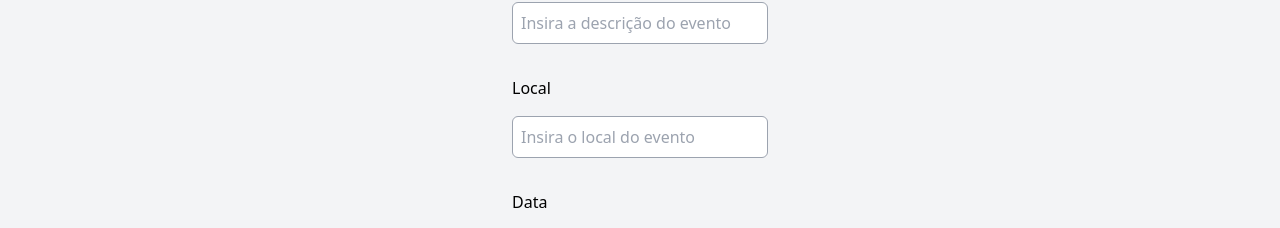
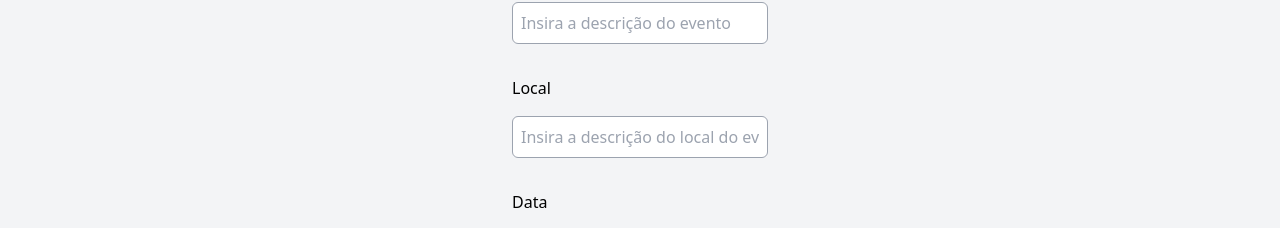
Before and after one commit to Yamazaki-Khaio/Cometa-Ingresso, a Next.js app in the folder ingressoscometa/: page /cadastro_evento in a window 1280 px wide. Shown: the part 328-556 px from the top of the page. Built offline with nearby package versions, Linux system fonts and the light colour scheme.

Commit message:
Modificando CampoEventoData

```diff
--- a/ingressoscometa/src/components/Cadastro_Evento.tsx
+++ b/ingressoscometa/src/components/Cadastro_Evento.tsx
@@ -10,6 +10,7 @@ import Message from "./Mensagem";
 import { FormEventHandler, useState } from "react";
 import { signIn} from "next-auth/react";import handler from "@/pages/api/evento";
 import { Input } from "postcss";
+import CampoLocalEvento from "./CampoLocalEvento";
 
 export default function CadastroEvento() {
     const [formData, setformData] = useState({
@@ -56,7 +57,7 @@ return(
             <form onSubmit={handle}>
             <CampoNomeEvento/>
             <CampoDescricaoEvento/>
-            <CampoLocal />
+            <CampoLocalEvento />
             <CampoDataEvento/>
             <CampoHorarioEvento/>
             <CampoPerfilEvento/>
--- a/ingressoscometa/src/components/CampoDataEvento.tsx
+++ b/ingressoscometa/src/components/CampoDataEvento.tsx
@@ -1,16 +1,22 @@
 import { useState } from "react";
 
 export default function CampoDataEvento(props: any) {
+  const [dataEvento, setDataEvento] = useState("");
+  function handleDataEventoChange(event: React.ChangeEvent<HTMLInputElement>){//Modifica o valor do nome do evento
+    setDataEvento(event.target.value);
+  }
   return (
     <div className="flex flex-col gap-4">
       <label htmlFor="data">Data</label>
       <input
+        value={dataEvento}
         type="date"
         name="data"
         id="data"
         placeholder="  /  /  "
         required
         className="border w-32 border-gray-400 rounded-md p-2 mb-8"
+        onChange={handleDataEventoChange}
       />
     </div>
   );
```
